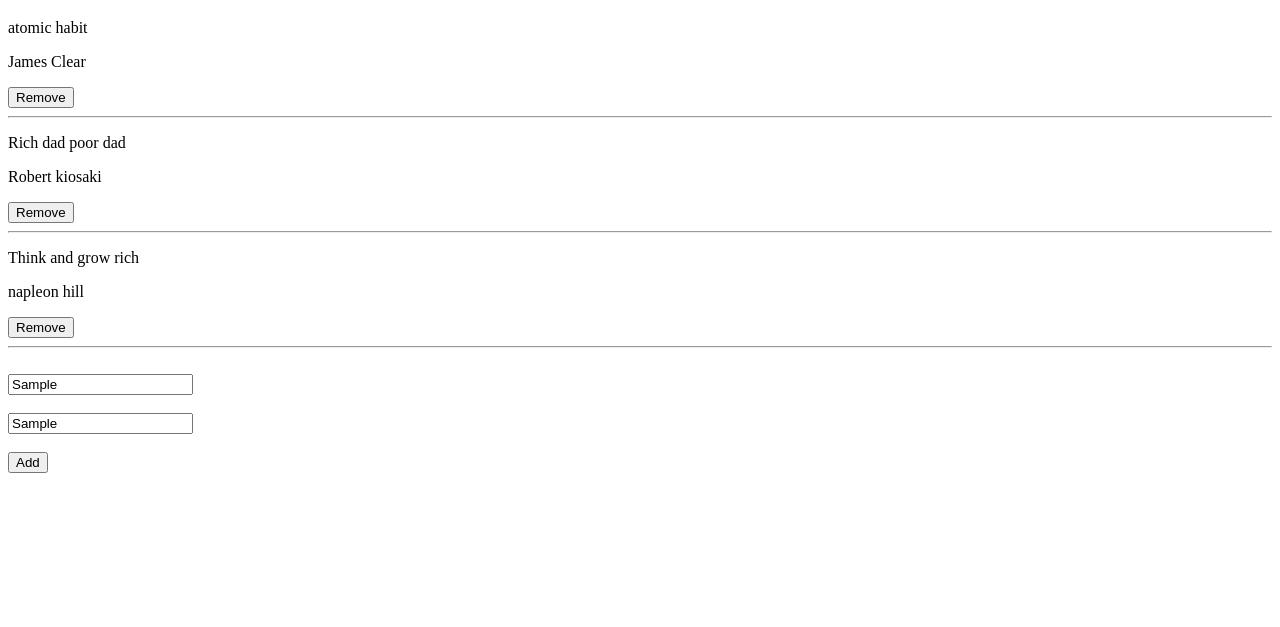
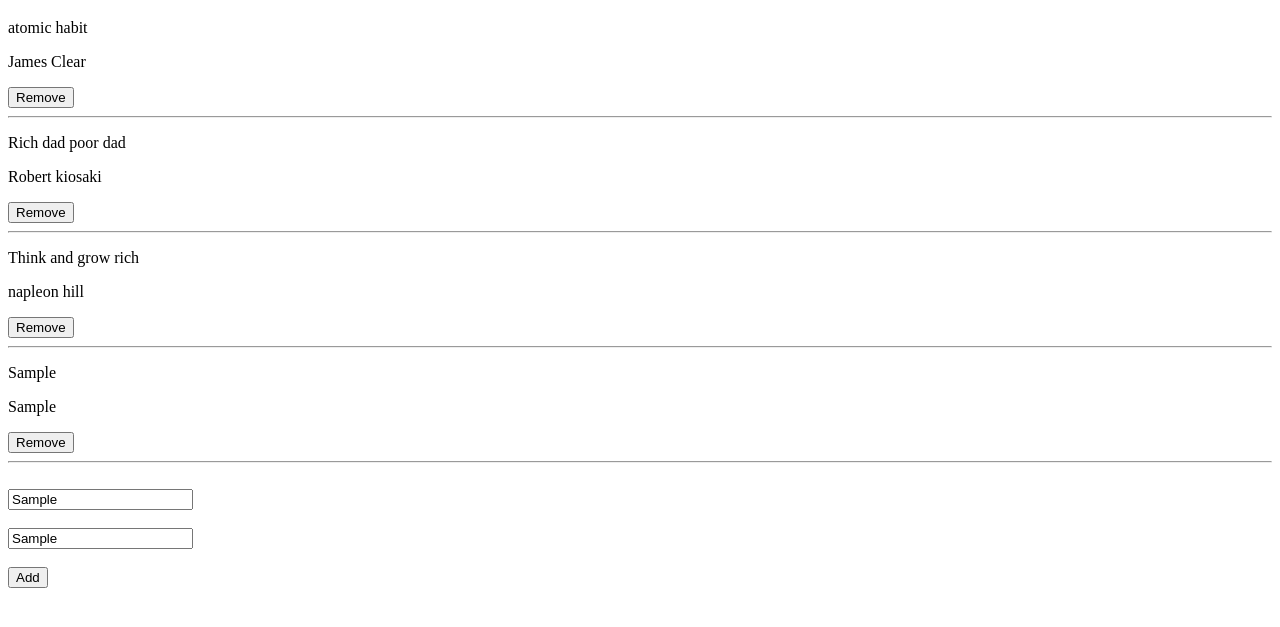
Before and after one commit to fithamlak/Awesome-books, a website: page index.html in a window 1280 px wide. Both pictures are taken after typing "Sample", "Sample" into the empty fields and a click on the button "Add". Shown: the part 61-688 px from the top of the page. Drawn offline with Linux system fonts and the light colour scheme.

Commit message:
add a new book to the collection and desplay it into the page when add button is clicked

```diff
--- a/index.html
+++ b/index.html
@@ -9,10 +9,11 @@
 <body>
     <h1>Awsome Books</h1>
     <main>
-        <div class="daynamic"></div><br>
+        <div class="daynamic"></div>
+        <div id="add_books"></div><br>
             <input type="text" name="title" id="title" placeholder="Title" required maxlength="30"/><br><br>
             <input type="text" id="author" name="author" placeholder="Author" required/><br><br>
-            <button type="submit" id="btn">Add</button>
+            <button class="btn" id="add">Add</button>
     </main>
     <script src="./index.js"></script>
 </body>
--- a/index.js
+++ b/index.js
@@ -1,4 +1,7 @@
 const dynamicCreation = document.querySelector('.daynamic');
+const addButton = document.querySelector('#add');
+const titleInput = document.querySelector('#title');
+const autherInput = document.querySelector('#author');
 
 // Create a collection that keeps a list of books
 const listOfBooks = [
@@ -15,13 +18,30 @@
     author: 'napleon hill',
   },
 ];
+
 // Create a function to add a new book to the collection, with title and author
 function addBook(title, author) {
   const tempBook = {
     title,
     author,
   };
+  // save the new added book into the collection
   listOfBooks.push(tempBook);
+  // desplay the new added book into the page
+  const addedBooks = document.querySelector('#add_books');
+  const book = document.createElement('article');
+  const titl = document.createElement('p');
+  titl.innerText = tempBook.title;
+  const authr = document.createElement('p');
+  authr.innerText = tempBook.author;
+  book.append(titl);
+  book.append(authr);
+  const button = document.createElement('button');
+  button.innerText = 'Remove';
+  book.append(button);
+  const line = document.createElement('hr');
+  book.append(line);
+  addedBooks.append(book);
 }
 
 // Create a function to remove a book from the collection
@@ -47,6 +67,11 @@
     dynamicCreation.append(book);
   }
 }
+
+// add a new book to the collection and desplay it into the page when add button is clicked
+addButton.addEventListener('click', () => {
+  addBook(titleInput.value, autherInput.value);
+});
 window.onload = () => {
   bookLoders();
 };
```
